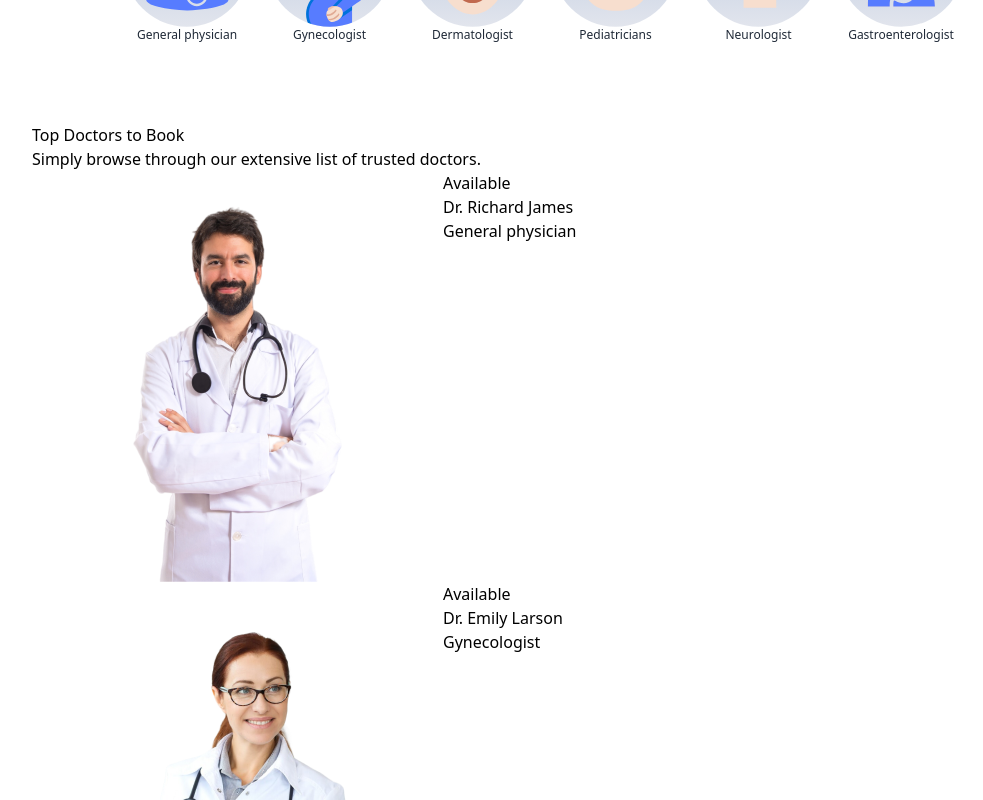
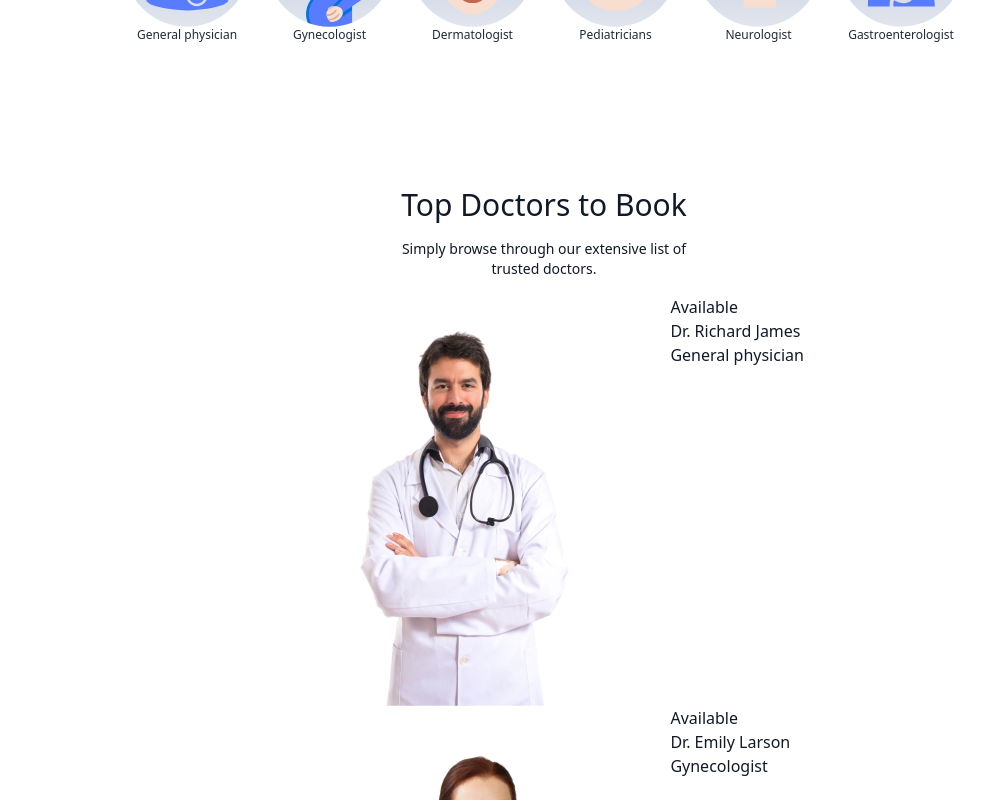
Before and after one commit to MgMorshed123/Doctor-4-U-Client, a React (Vite) app: page / in a window 1280 px wide. Shown: the part 900-1700 px from the top of the page, without its empty margins (96-1079 px from the left). Built offline with nearby package versions, Linux system fonts and the light colour scheme.

Commit message:
TopDoctor.jsx adding css

```diff
--- a/src/components/TopDoctor.jsx
+++ b/src/components/TopDoctor.jsx
@@ -3,9 +3,11 @@ import { doctors } from "../assets/assets_frontend/assets";
 
 const TopDoctor = () => {
   return (
-    <div>
-      <h1>Top Doctors to Book</h1>
-      <p>Simply browse through our extensive list of trusted doctors.</p>
+    <div className="flex flex-col items-center gap-4 my-16 text-gray-900 md:mx-10">
+      <h1 className="text-3xl font-medium ">Top Doctors to Book</h1>
+      <p className="sm:w-1/3 text-center text-sm">
+        Simply browse through our extensive list of trusted doctors.
+      </p>
       <div>
         {doctors.slice(0, 10).map((item, index) => {
           return (
```
